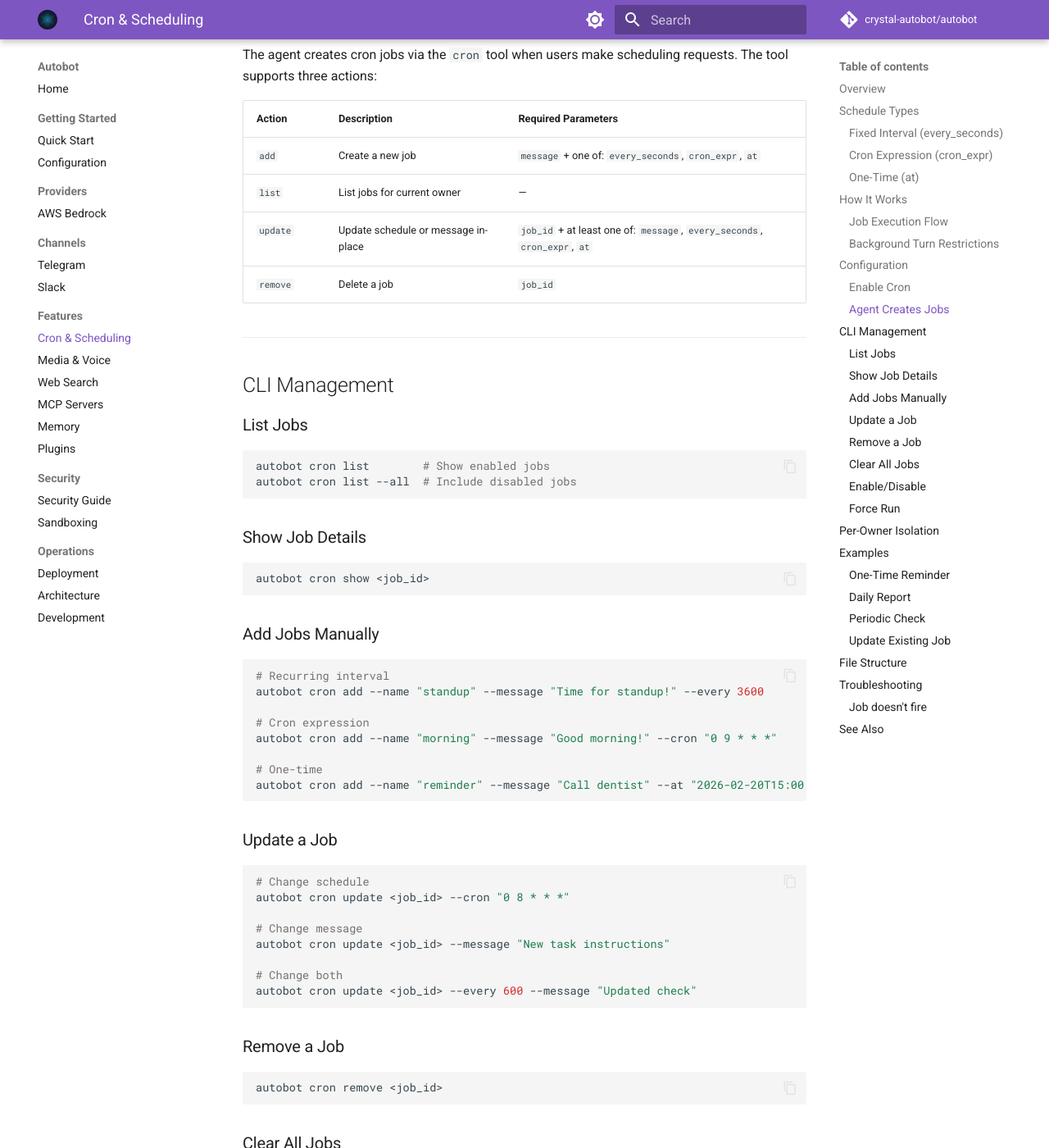
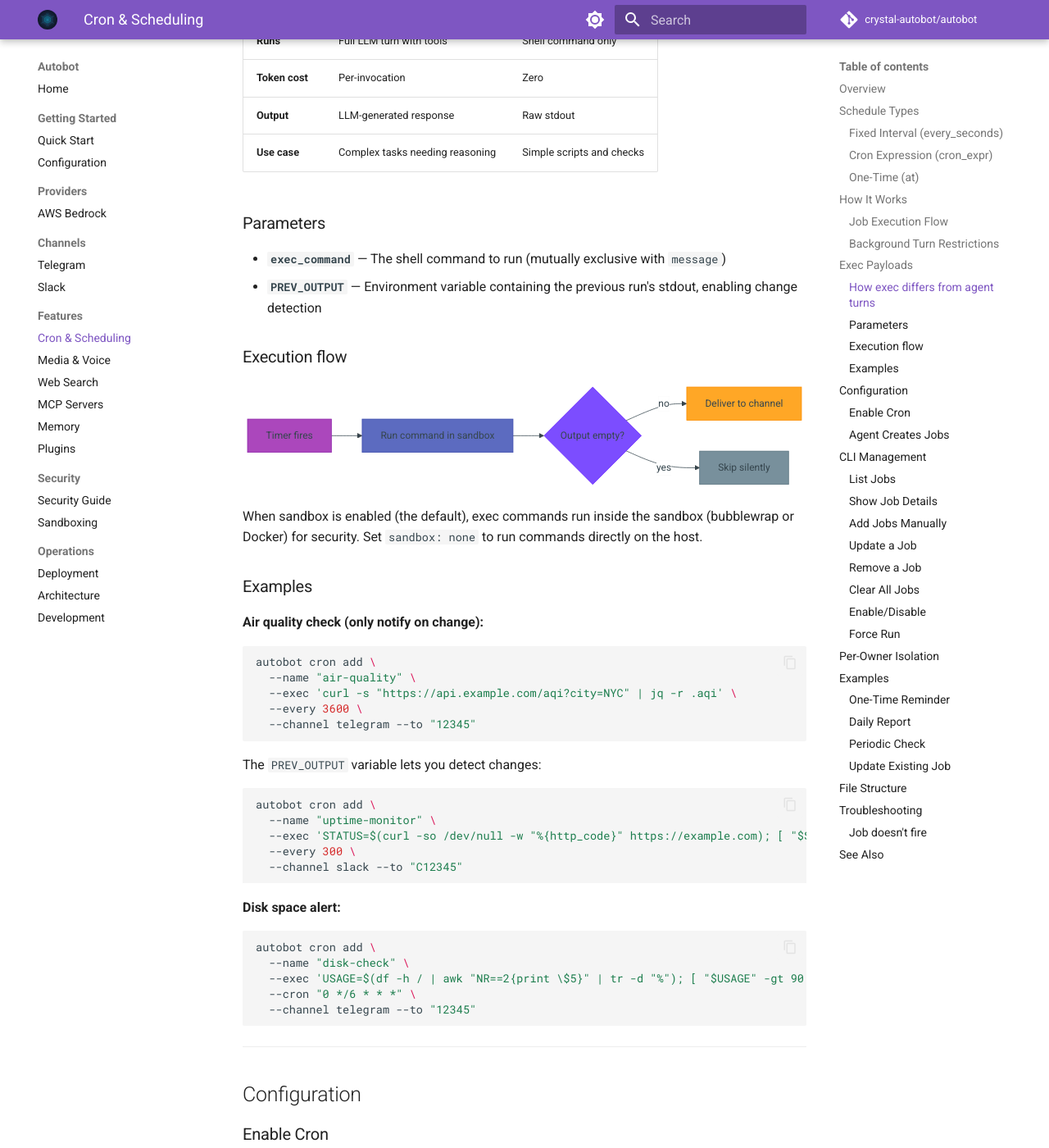
Before and after one commit to crystal-autobot/autobot, an MkDocs documentation site: the page built from docs/cron.md, in a window 1280 px wide and 1400 px high, scrolled down 2468 px. Shown: the whole window at 82% size. Built offline with MkDocs 1.6.1 and Material for MkDocs 9.7.7, drawn with Linux system fonts in a browser that asks for light colours; comment, search, counter and statistics services are not loaded; some of the changed text lies outside the part shown.

````diff
--- a/docs/cron.md
+++ b/docs/cron.md
@@ -89,6 +89,76 @@
 Cron turns never auto-deliver the final response. The agent must use the `message` tool explicitly to notify the user. This enables **conditional delivery** — the agent can stay silent when there is nothing to report (e.g., "monitor X, only notify if Y changes").
 
 The `cron` tool is available so jobs can self-remove when their task defines a stop condition (e.g., "monitor X until condition Y, then stop").
+
+---
+
+## Exec Payloads
+
+Exec payloads run shell commands directly on a schedule — no LLM turn, no tokens consumed. Use them for lightweight monitoring tasks where you want zero-cost periodic checks.
+
+### How exec differs from agent turns
+
+| | Agent turn | Exec payload |
+|---|---|---|
+| **Runs** | Full LLM turn with tools | Shell command only |
+| **Token cost** | Per-invocation | Zero |
+| **Output** | LLM-generated response | Raw stdout |
+| **Use case** | Complex tasks needing reasoning | Simple scripts and checks |
+
+### Parameters
+
+- **`exec_command`** — The shell command to run (mutually exclusive with `message`)
+- **`PREV_OUTPUT`** — Environment variable containing the previous run's stdout, enabling change detection
+
+### Execution flow
+
+```mermaid
+graph LR
+    TIMER[Timer fires] --> EXEC[Run command in sandbox]
+    EXEC --> CHECK{Output empty?}
+    CHECK -->|no| DELIVER[Deliver to channel]
+    CHECK -->|yes| SKIP[Skip silently]
+
+    style TIMER fill:#ab47bc,stroke:#8e24aa,color:#fff
+    style EXEC fill:#5c6bc0,stroke:#3949ab,color:#fff
+    style CHECK fill:#7c4dff,stroke:#651fff,color:#fff
+    style DELIVER fill:#ffa726,stroke:#fb8c00,color:#fff
+    style SKIP fill:#78909c,stroke:#546e7a,color:#fff
+```
+
+When sandbox is enabled (the default), exec commands run inside the sandbox (bubblewrap or Docker) for security. Set `sandbox: none` to run commands directly on the host.
+
+### Examples
+
+**Air quality check (only notify on change):**
+
+```bash
+autobot cron add \
+  --name "air-quality" \
+  --exec 'curl -s "https://api.example.com/aqi?city=NYC" | jq -r .aqi' \
+  --every 3600 \
+  --channel telegram --to "12345"
+```
+
+The `PREV_OUTPUT` variable lets you detect changes:
+
+```bash
+autobot cron add \
+  --name "uptime-monitor" \
+  --exec 'STATUS=$(curl -so /dev/null -w "%{http_code}" https://example.com); [ "$STATUS" != "$PREV_OUTPUT" ] && echo "$STATUS" || true' \
+  --every 300 \
+  --channel slack --to "C12345"
+```
+
+**Disk space alert:**
+
+```bash
+autobot cron add \
+  --name "disk-check" \
+  --exec 'USAGE=$(df -h / | awk "NR==2{print \$5}" | tr -d "%"); [ "$USAGE" -gt 90 ] && echo "Disk usage: ${USAGE}%" || true' \
+  --cron "0 */6 * * *" \
+  --channel telegram --to "12345"
+```
 
 ---
 
````
Also changed, not shown: docs/configuration.md (+3 -0 lines), docs/sandboxing.md (+7 -4 lines), 5 other files.
